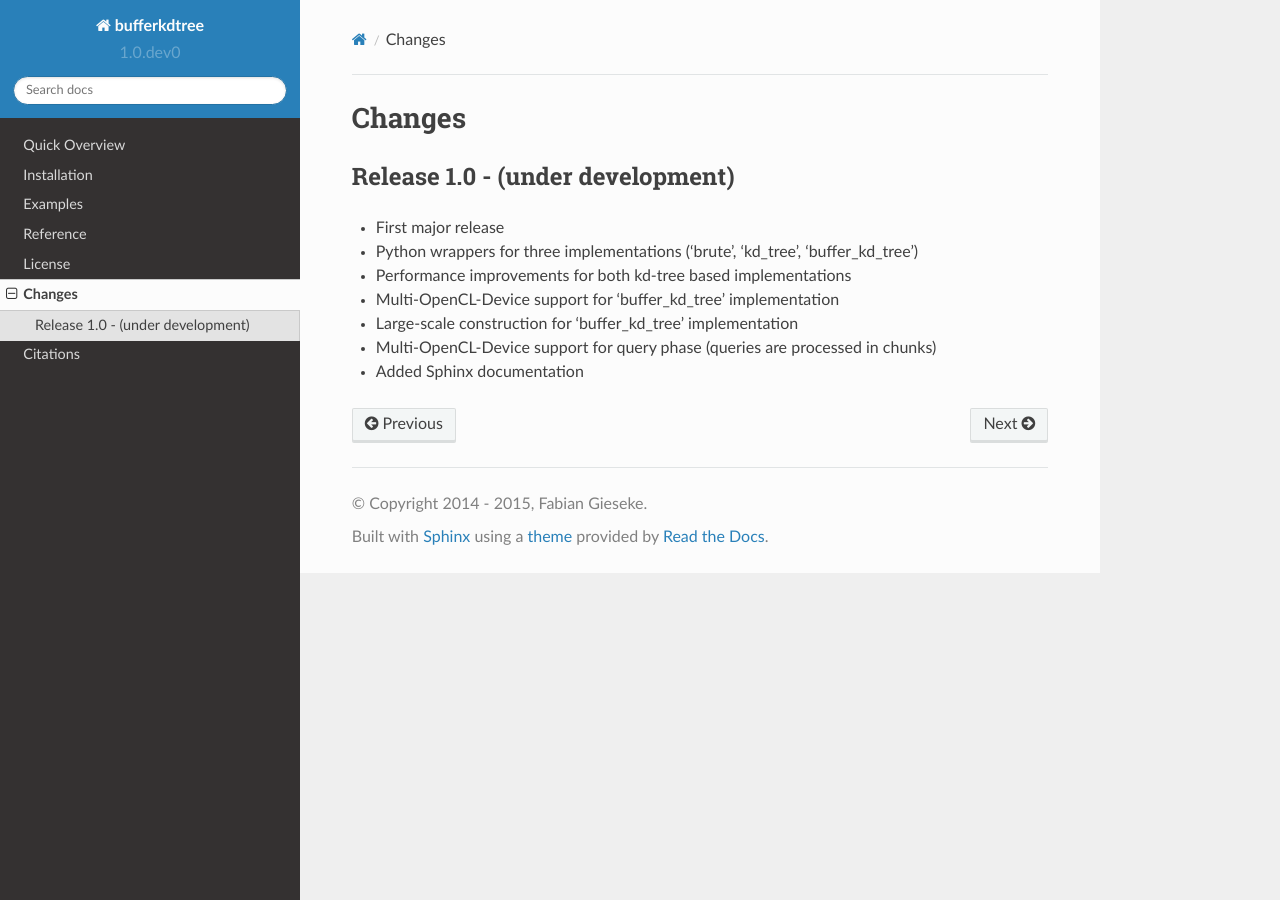
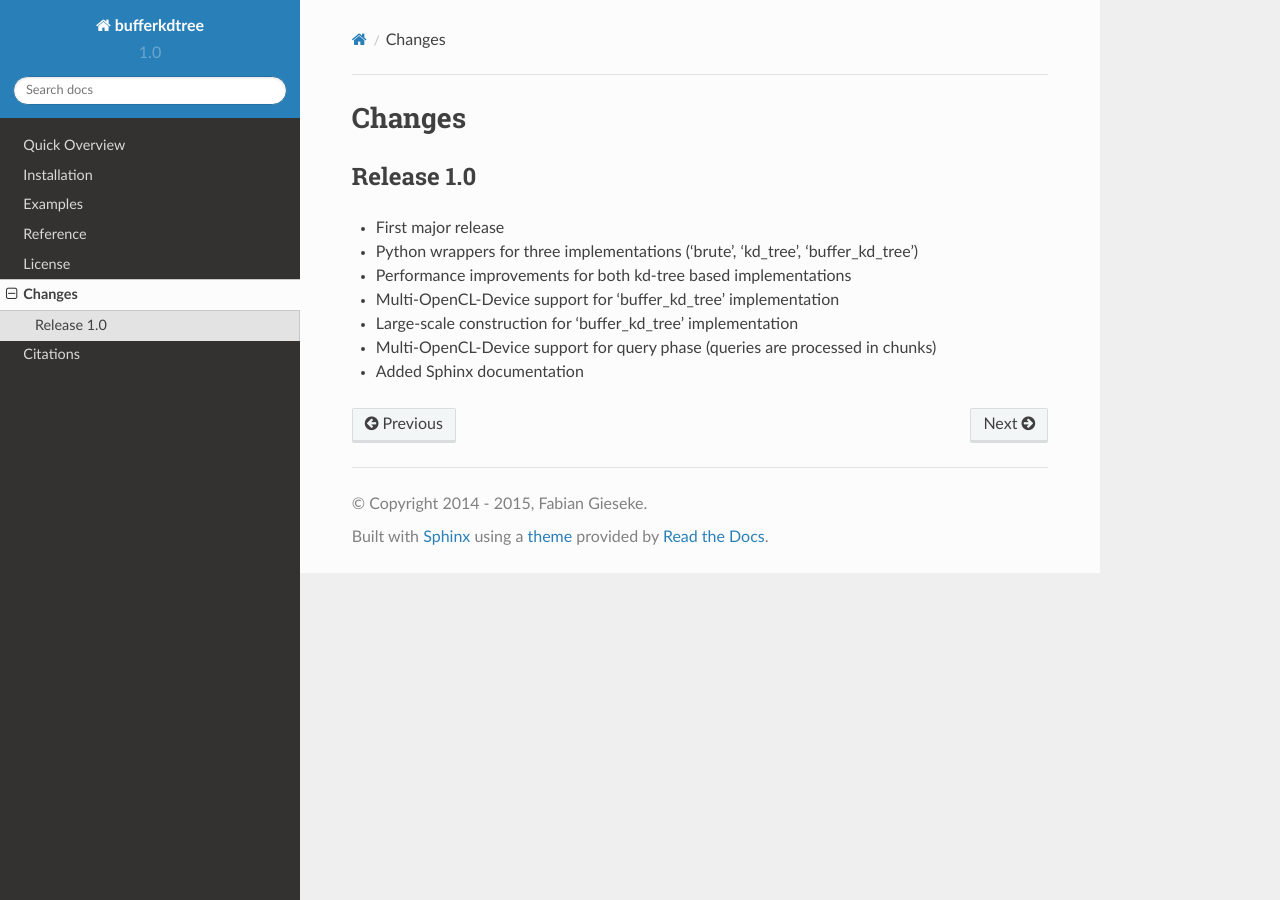
Before and after one commit to gieseke/bufferkdtree, a Sphinx documentation site: the page built from docs/changes.rst, in a window 1280 px wide. Built offline with Sphinx 7.4.7 and the Read the Docs theme 2.0.0, drawn with Linux system fonts in a browser that asks for light colours; formulas are drawn with MathJax 3.

Commit message:
version number and documentation

```diff
--- a/bufferkdtree/__init__.py
+++ b/bufferkdtree/__init__.py
@@ -6,4 +6,4 @@ Created on 15.09.2015
 
 import os
 
-__version__ = '1.0.dev0'
+__version__ = '1.0'
--- a/docs/changes.rst
+++ b/docs/changes.rst
@@ -3,8 +3,8 @@
 Changes
 =======
 
-Release 1.0 - (under development)
------------------------------------
+Release 1.0
+-----------
 * First major release
 * Python wrappers for three implementations ('brute', 'kd_tree', 'buffer_kd_tree')
 * Performance improvements for both kd-tree based implementations
```
